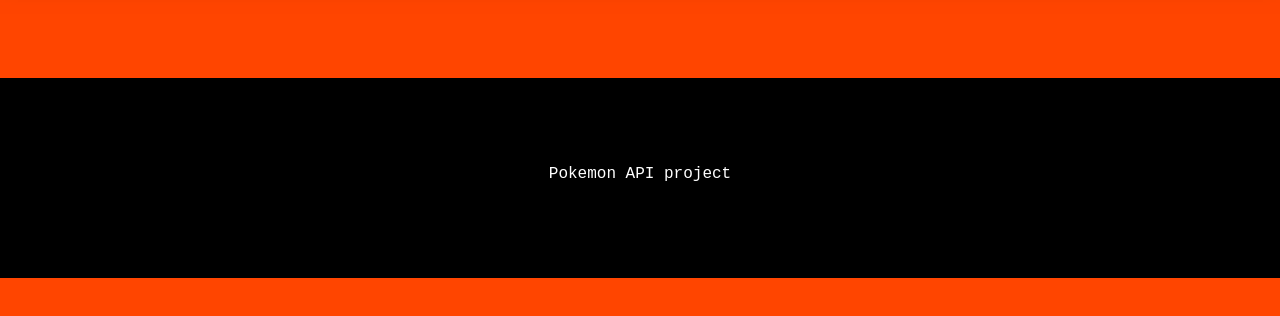
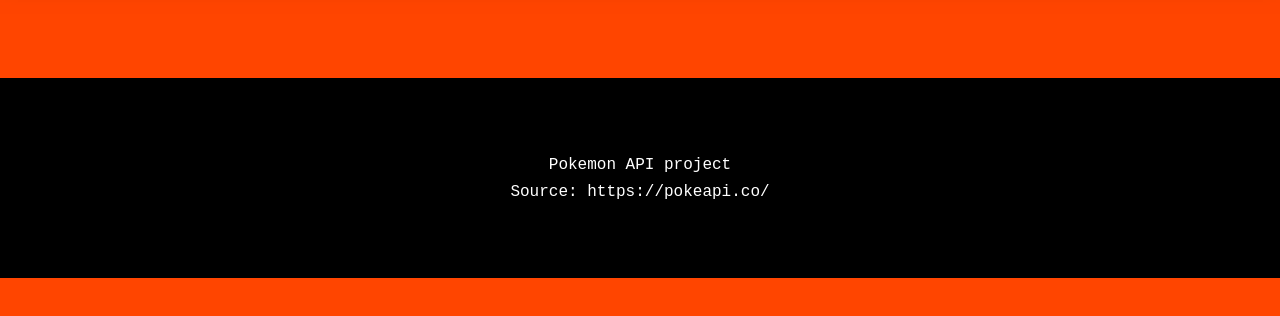
Before and after one commit to medipakpagare/apiproject, a plain HTML site: page index.html in a window 1280 px wide. Shown: the part 212-528 px from the top of the page. Drawn offline with Linux system fonts and the light colour scheme; no server answers.

Commit message:
Update index.html

```diff
--- a/index.html
+++ b/index.html
@@ -35,7 +35,8 @@
         </ol>
         <footer>
             <p>Pokemon API project</p><br>
-
+<p>Source: <a href="
+    https://pokeapi.co/"></a>https://pokeapi.co/</p>
         </footer>
     </main>
     <script src="main.js"></script>
```
